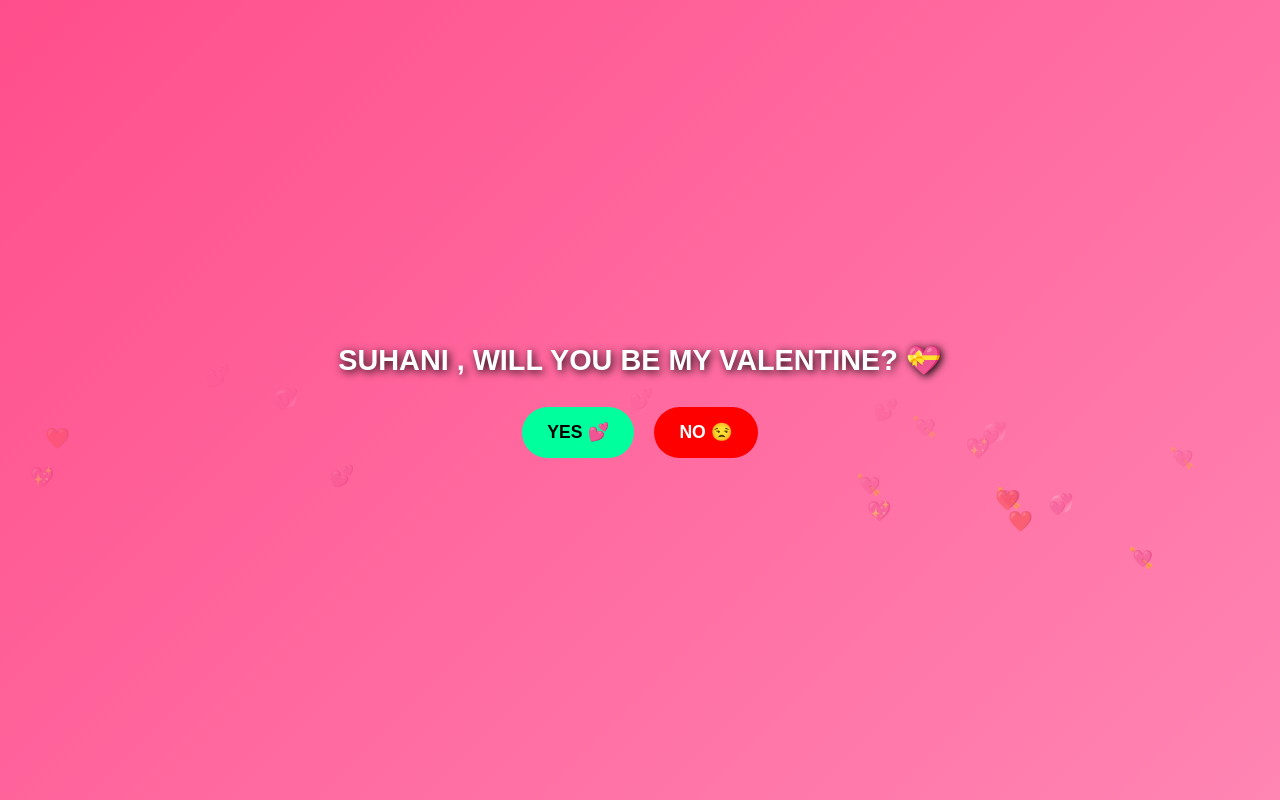
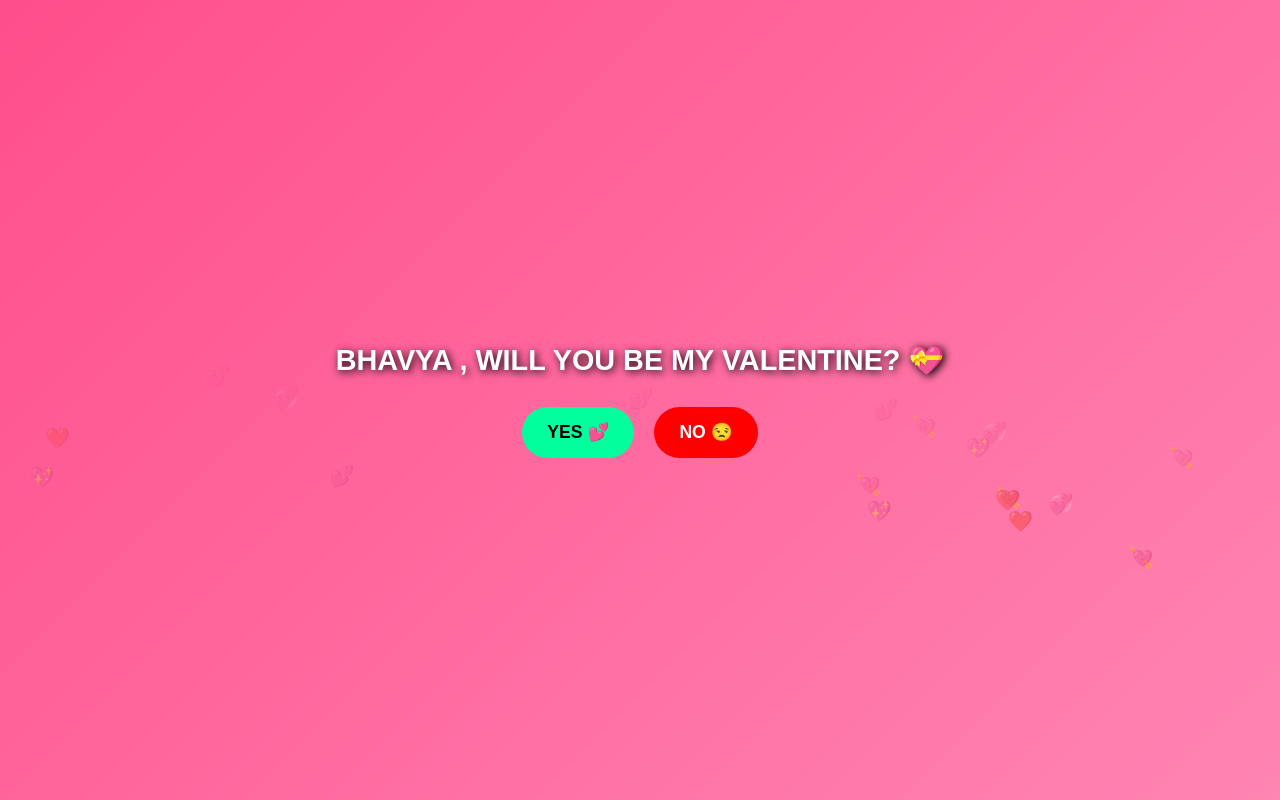
Before and after one commit to officialmanasbju-bit/Manas, a plain HTML site: page index.html in a window 1280 px wide. Shown: the top 800 px of the page. Drawn offline with Linux system fonts and the light colour scheme.

Commit message:
Update index.html

```diff
--- a/index.html
+++ b/index.html
@@ -140,7 +140,7 @@
 </script>
 
 <div class="container" id="question">
-    <h1> SUHANI , WILL YOU BE MY VALENTINE? 💝</h1>
+    <h1> BHAVYA , WILL YOU BE MY VALENTINE? 💝</h1>
     <div class="buttons">
         <button id="yes">YES 💕</button>
         <button id="no">NO 😒</button>
```
